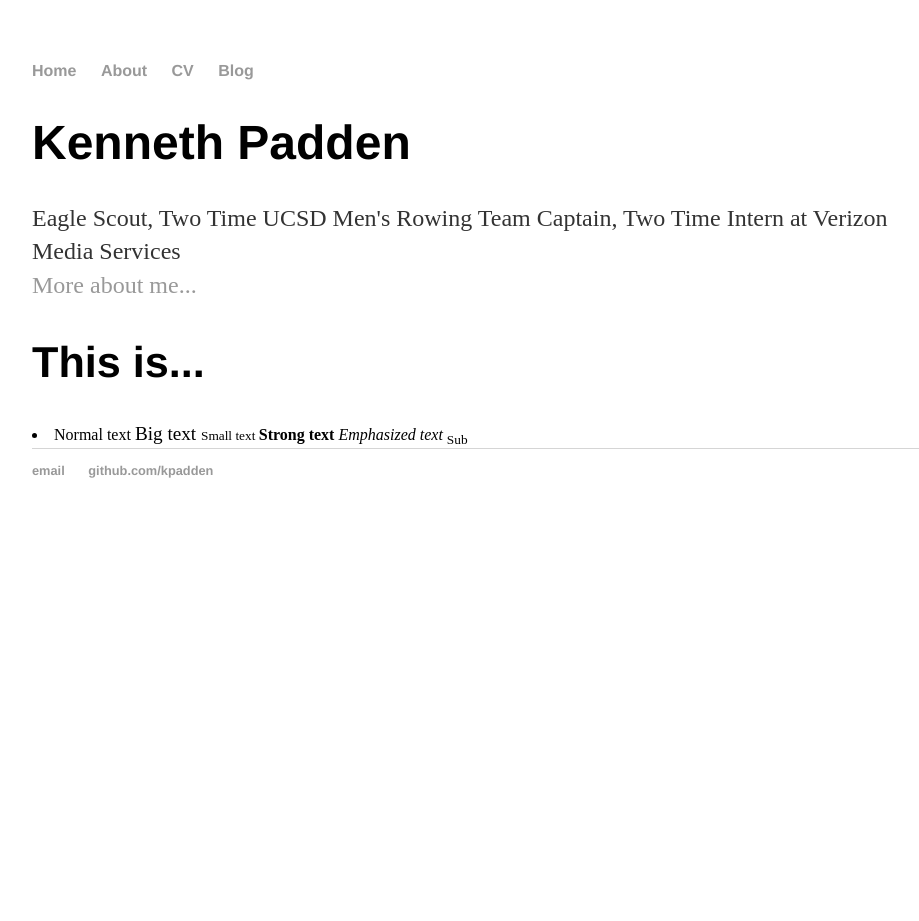
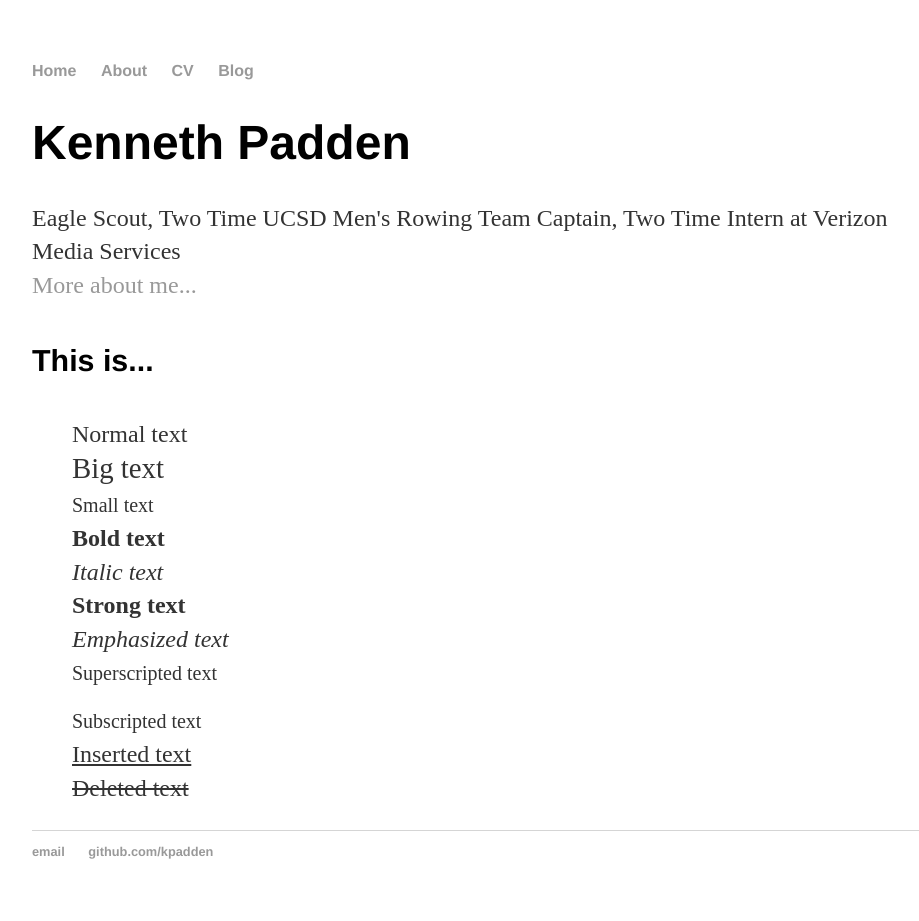
Before and after one commit to kpadden/kpadden.github.io, a Jekyll site: the page built from index.html, in a window 1280 px wide. Shown: the whole page, without its empty margins (160-1079 px from the left). Built offline with Jekyll 4.4.1, drawn with Linux system fonts in a browser that asks for light colours; before the commit the page ends 900 px from its top, so only the background shows below that.

Commit message:
Update index.html

```diff
--- a/index.html
+++ b/index.html
@@ -6,12 +6,17 @@ title: Kenneth Padden
         <h1>Kenneth Padden</h1>
         <p>Eagle Scout, Two Time UCSD Men's Rowing Team Captain, Two Time Intern at Verizon Media Services <br/> <a href="/about">More about me...</a></p>
 </div><!-- /.blurb -->
-<h2> This is... </h2>
-<li>
-        Normal text
-        <big> Big text </big>
-        <small> Small text </small>
-        <strong> Strong text </strong>
-        <em> Emphasized text </em>
-        <sub> Sub </sub>
-</li>
+<h4> This is... </h4>
+<ul>
+        Normal text <br/>
+        <big> Big text </big> <br/>
+        <small> Small text </small> <br/>
+        <b> Bold text </b> <br/>
+        <i> Italic text </i> <br/>
+        <strong> Strong text </strong> <br/>
+        <em> Emphasized text </em> <br/>
+        <sup> Superscripted text </sup> <br/>
+        <sub> Subscripted text </sub> <br/>
+        <ins> Inserted text </ins> <br/>
+        <del> Deleted text </del>
+</ul>
```
